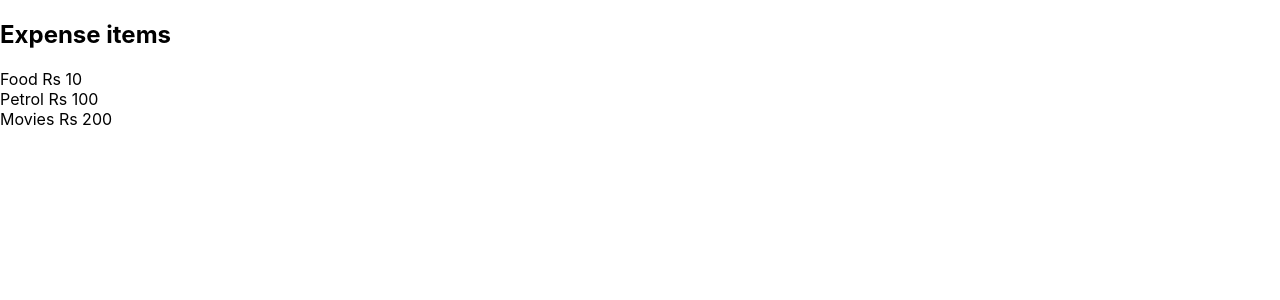
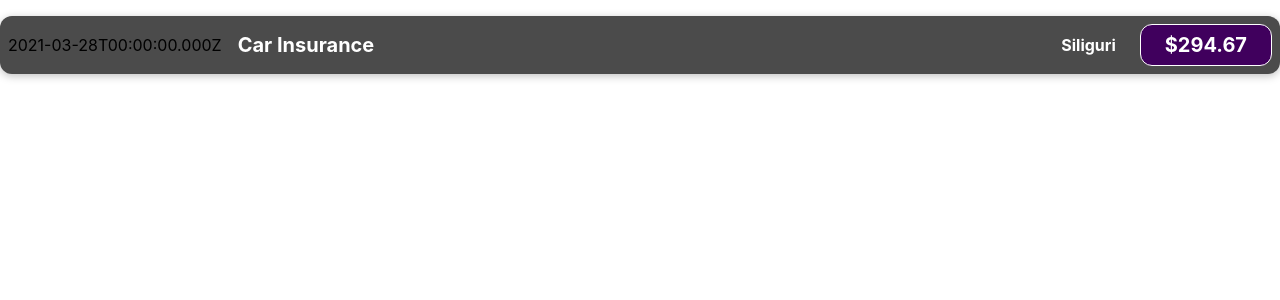
Before and after one commit to sukantadgupta/expense-tracker, a React (Create React App) app: page / in a window 1280 px wide. Shown: the top 300 px of the page. Built offline with nearby package versions, Linux system fonts and the light colour scheme.

Commit message:
expense place added

```diff
--- /dev/null
+++ b/src/components/ExpenseItem.css
@@ -0,0 +1,66 @@
+.expense-item {
+    display: flex;
+    justify-content: space-between;
+    align-items: center;
+    box-shadow: 0 2px 8px rgba(0, 0, 0, 0.25);
+    padding: 0.5rem;
+    margin: 1rem 0;
+    border-radius: 12px;
+    background-color: #4b4b4b;
+  }
+
+  .expense-item__description {
+    display: flex;
+    flex-direction: column;
+    gap: 1rem;
+    align-items: flex-end;
+    flex-flow: column-reverse;
+    justify-content: flex-start;
+    flex: 1;
+  }
+
+  .expense-item h2 {
+    color: #3a3a3a;
+    font-size: 1rem;
+    flex: 1;
+    margin: 0 1rem;
+    color: white;
+  }
+
+  .expense-item__price {
+    font-size: 1rem;
+    font-weight: bold;
+    color: white;
+    background-color: #40005d;
+    border: 1px solid white;
+    padding: 0.5rem;
+    border-radius: 12px;
+  }
+
+  .expense-item__place {
+    font-size: 1rem;
+    font-weight: bold;
+    color: white;
+
+
+    padding: 0.5rem;
+    border-radius: 12px;
+  }
+
+  @media (min-width: 580px) {
+    .expense-item__description {
+      flex-direction: row;
+      align-items: center;
+      justify-content: flex-start;
+      flex: 1;
+    }
+
+    .expense-item__description h2 {
+      font-size: 1.25rem;
+    }
+
+    .expense-item__price {
+      font-size: 1.25rem;
+      padding: 0.5rem 1.5rem;
+    }
+  }
--- a/src/components/ExpenseItem.js
+++ b/src/components/ExpenseItem.js
@@ -1,12 +1,22 @@
 import React from 'react'
+import './ExpenseItem.css'
+
+
 
 function ExpenseItem() {
+    const expenseDate = new Date(2021, 2, 28);
+    const expenseTitle = 'Car Insurance';
+    const expenseAmount = 294.67;
+    const locationOfExpenditure = "Siliguri"
   return (
-    <div>
-        <h2>Expense items</h2>
-        <div>Food Rs 10</div>
-        <div>Petrol Rs 100</div>
-        <div>Movies Rs 200</div>
+    <div className = "expense-item">
+      <div>{expenseDate.toISOString()} </div>
+      <div className='expense-item__description'>
+      <h2>{expenseTitle}</h2>
+      <div className='expense-item__place'>{locationOfExpenditure}</div>
+
+      <div className='expense-item__price'>${expenseAmount} </div>
+      </div>
 
 
 
```
